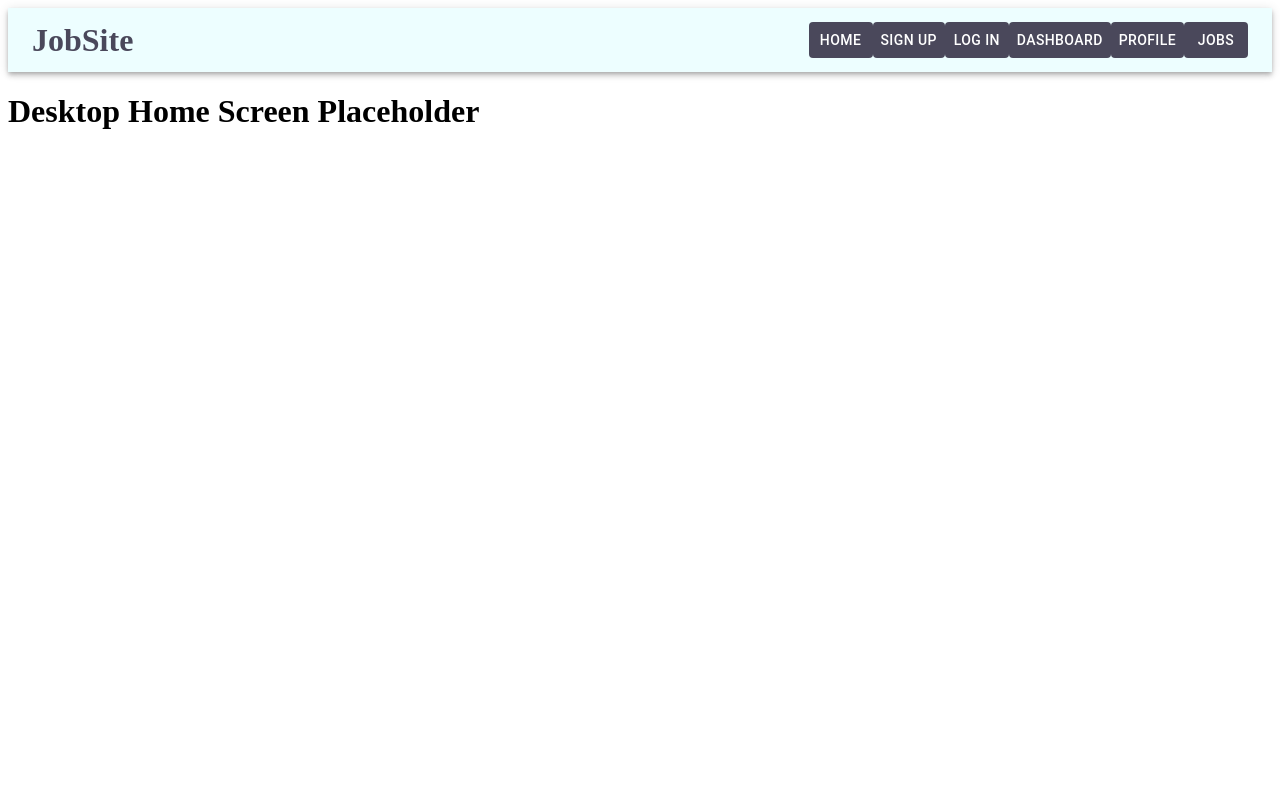
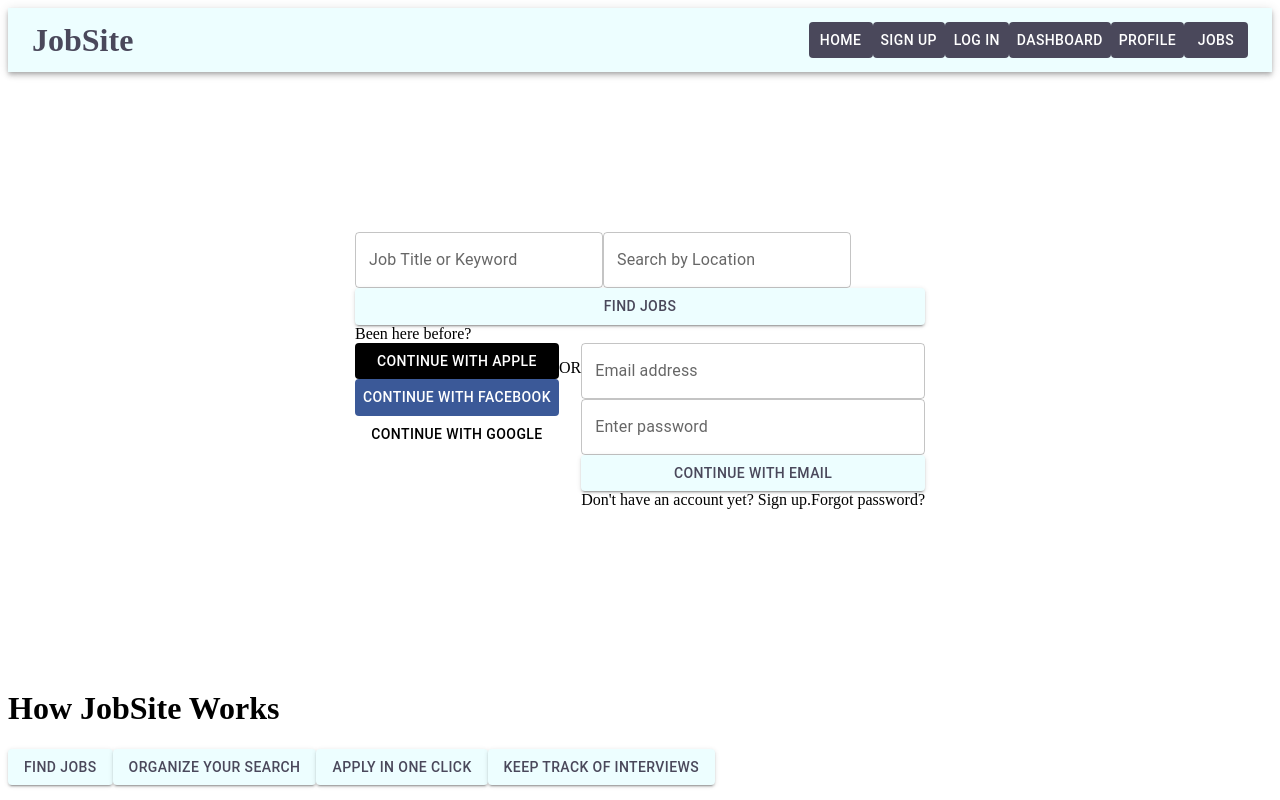
Before and after one commit to PacificDevelopment/JobSite, a React app: page / in a window 1280 px wide. Built offline with nearby package versions, Linux system fonts and the light colour scheme.

Commit message:
Home screen skeleton complete

```diff
--- a/src/app/pages/Home.jsx
+++ b/src/app/pages/Home.jsx
@@ -1,4 +1,8 @@
 import React from 'react';
+import Box from '@mui/material/Box';
+import TextField from '@mui/material/TextField';
+import { Link } from 'react-router-dom';
+import Button from '@mui/material/Button';
 import { useWindowSize } from '../utils/customHooks';
 
 export function Home() {
@@ -15,9 +19,47 @@ export function Home() {
   } else { //desktop rendering
     return (
       <div>
-        <h1>
-          Desktop Home Screen Placeholder
-        </h1>
+        <div className='hero' style={{display: 'flex', alignItems: 'center', justifyContent: 'center'}}>
+          <Box sx={{margin: 20, display: 'flex', flexDirection: 'column'}}>
+
+            <Box>
+              <TextField id="job-title" label="Job Title or Keyword" />
+              <TextField id="location" label="Search by Location" />
+            </Box>
+
+            <Button variant="contained">Find Jobs</Button>
+
+            <Link style={{ textDecoration: 'none', color: 'black'}} to="/LogIn">Been here before?</Link>
+
+            <Box sx={{display: 'flex', flexDirection: 'row'}}>
+              <Box sx={{display: 'flex', flexDirection: 'column'}}>
+                <Button sx={{backgroundColor: 'black', color: 'white'}}>Continue with Apple</Button>
+                <Button sx={{backgroundColor: '#3b5998', color: 'white'}}>Continue with Facebook</Button>
+                <Button sx={{backgroundColor: 'white', color: 'black'}}>Continue with Google</Button>
+              </Box>
+
+              <p>OR</p>
+
+              <Box sx={{display: 'flex', flexDirection: 'column'}}>
+                <TextField id="job-title" label="Email address" />
+                <TextField id="location" label="Enter password" />
+                <Button variant="contained">Continue with Email</Button>
+                <Box>
+                <Link style={{ textDecoration: 'none', color: 'black'}} to="/SignUp">Don't have an account yet? Sign up.</Link>
+                <Link style={{ textDecoration: 'none', color: 'black'}} to="/SignUp">Forgot password?</Link>
+                </Box>
+              </Box>
+            </Box>
+          </Box>
+        </div>
+
+        <Box>
+          <h1>How JobSite Works</h1>
+          <Button variant="contained">Find Jobs</Button>
+          <Button variant="contained">Organize Your Search</Button>
+          <Button variant="contained">Apply In One Click</Button>
+          <Button variant="contained">Keep Track Of Interviews</Button>
+        </Box>
       </div>
     )
   }
```
